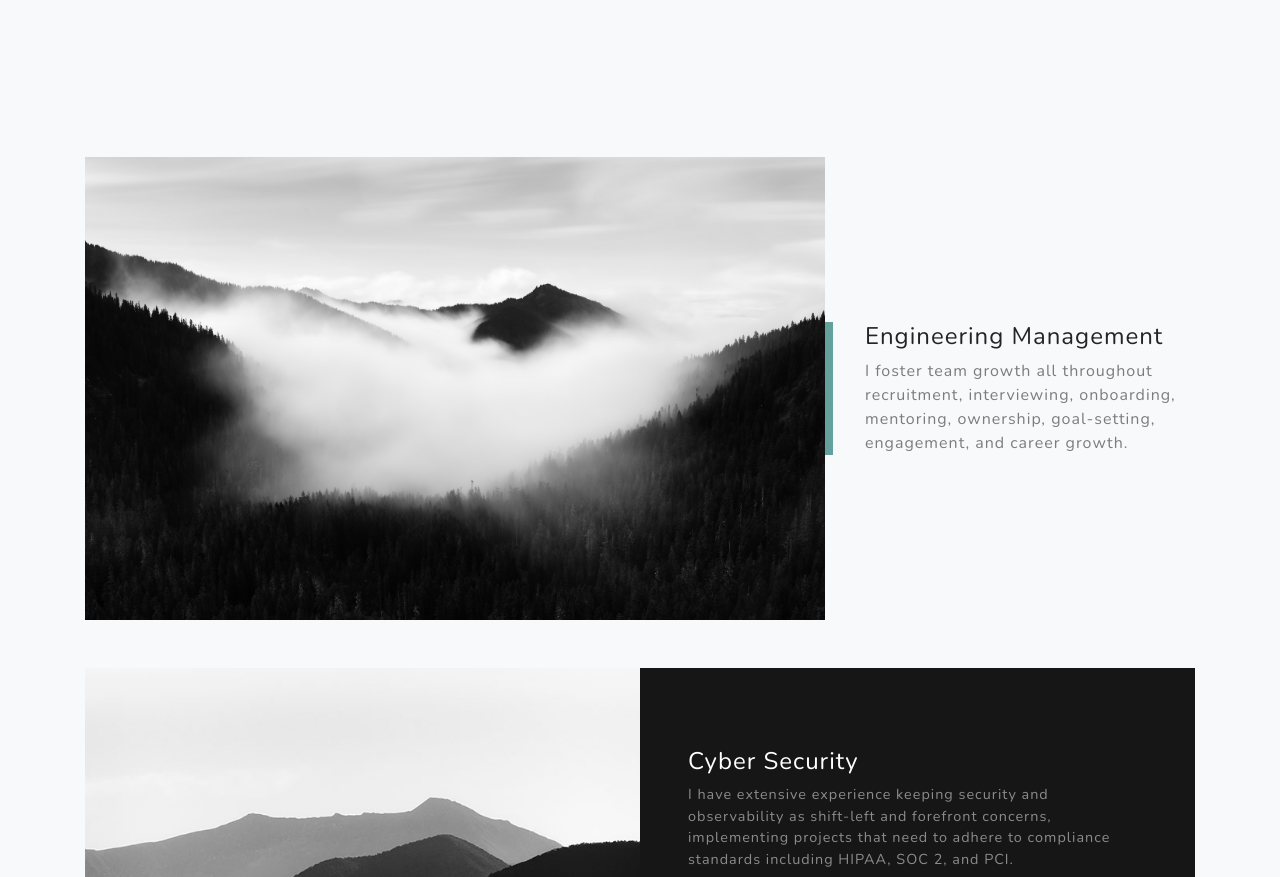
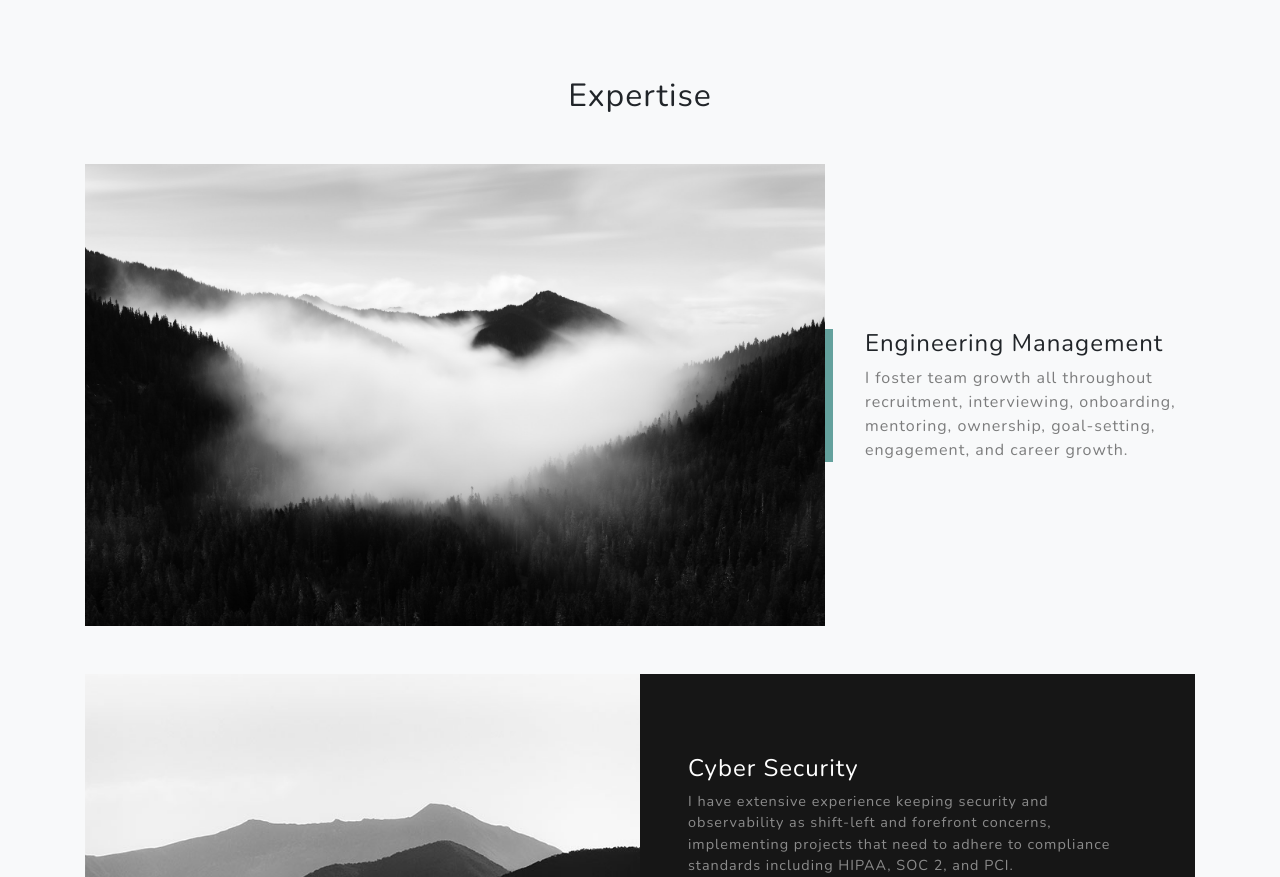
Before and after one commit to sfgeorge/sfgeorge.github.io, a Gatsby site: page / in a window 1280 px wide. Shown: the part 1201-2078 px from the top of the page. Built offline with nearby package versions, Linux system fonts and the light colour scheme; Gatsby itself is replaced by a stand-in of ours.

Commit message:
Expertise Heading

```diff
--- a/src/assets/sass/_projects.scss
+++ b/src/assets/sass/_projects.scss
@@ -1,5 +1,5 @@
 .projects-section {
-  padding: 10rem 0;
+  padding: 5rem 0;
   .featured-text {
     padding: 2rem;
     @media (min-width: 992px) {
--- a/src/pages/index.js
+++ b/src/pages/index.js
@@ -53,6 +53,12 @@ const IndexPage = () => (
 
     <section id="projects" className="projects-section bg-light">
       <div className="container">
+
+        <div className="row">
+          <div className="col-lg-8 mx-auto">
+            <h2 className="text-center mb-5">Expertise</h2>
+          </div>
+        </div>
 
         <div className="row align-items-center no-gutters mb-4 mb-lg-5">
           <div className="col-xl-8 col-lg-7">
```
